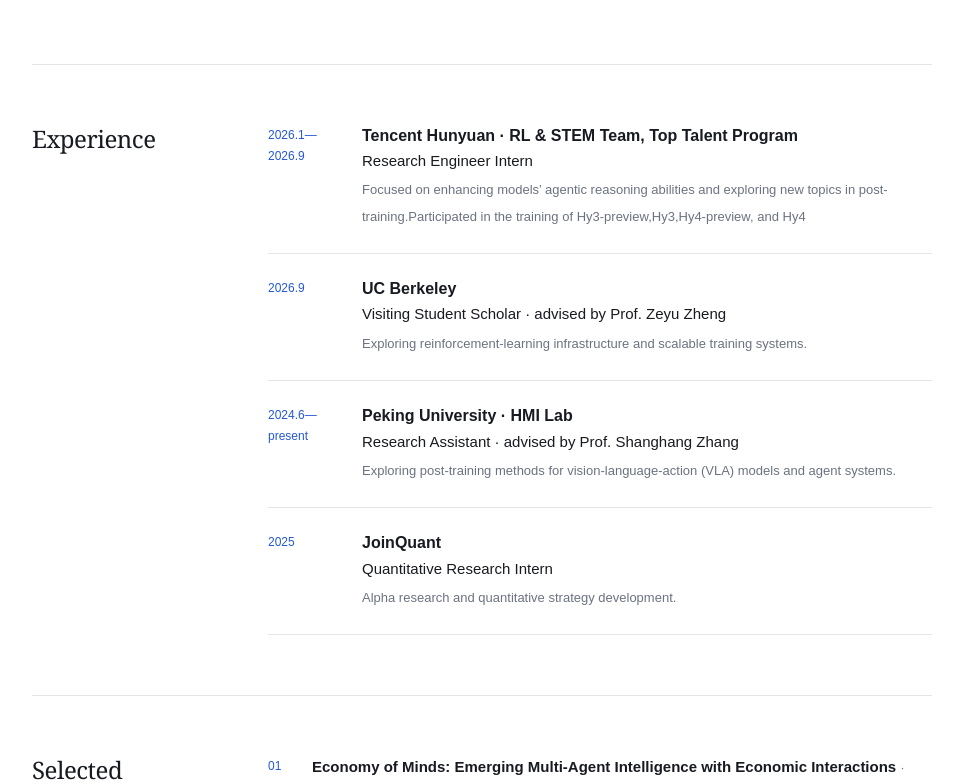
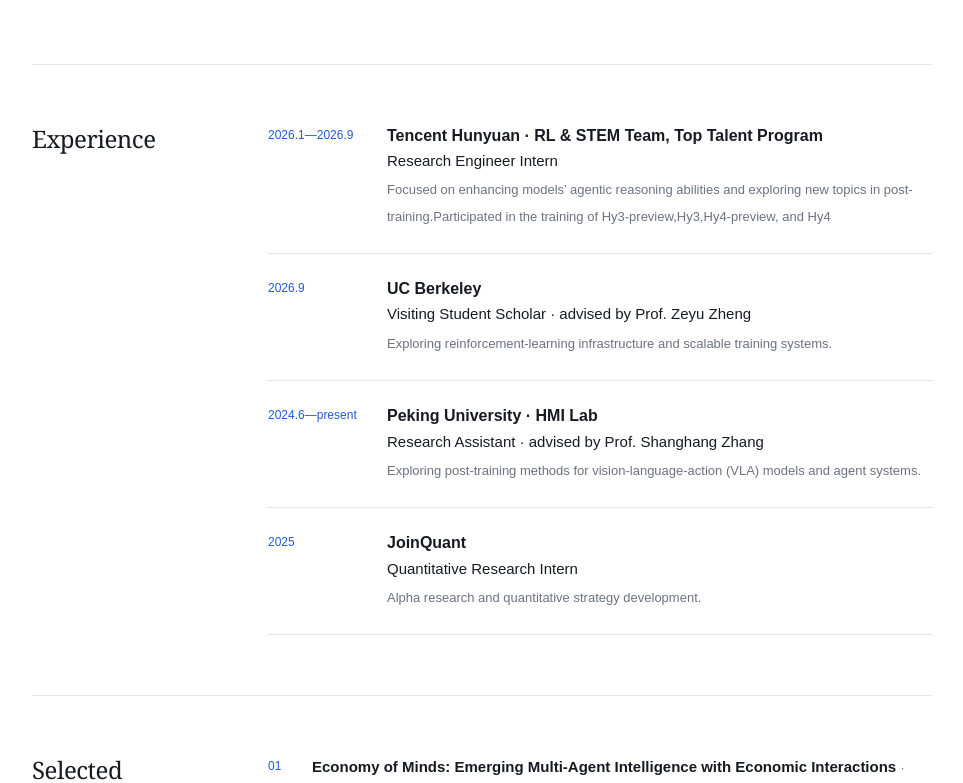
Before and after one commit to QFOI/QFOI.github.io, a Next.js app: page / in a window 1280 px wide. Shown: the part 764-1547 px from the top of the page, without its empty margins (158-1121 px from the left). Built offline with nearby package versions, Linux system fonts and the light colour scheme.

Commit message:
Keep experience dates on one line

```diff
--- a/app/globals.css
+++ b/app/globals.css
@@ -152,7 +152,7 @@
 
 .timeline article {
   display: grid;
-  grid-template-columns: 75px 1fr;
+  grid-template-columns: 100px 1fr;
   gap: 19px;
   padding: 0 0 24px;
   margin: 0 0 24px;
@@ -161,6 +161,10 @@
 
 .timeline article:last-child {
   margin-bottom: 0;
+}
+
+.timeline time {
+  white-space: nowrap;
 }
 
 .timeline time,
```
